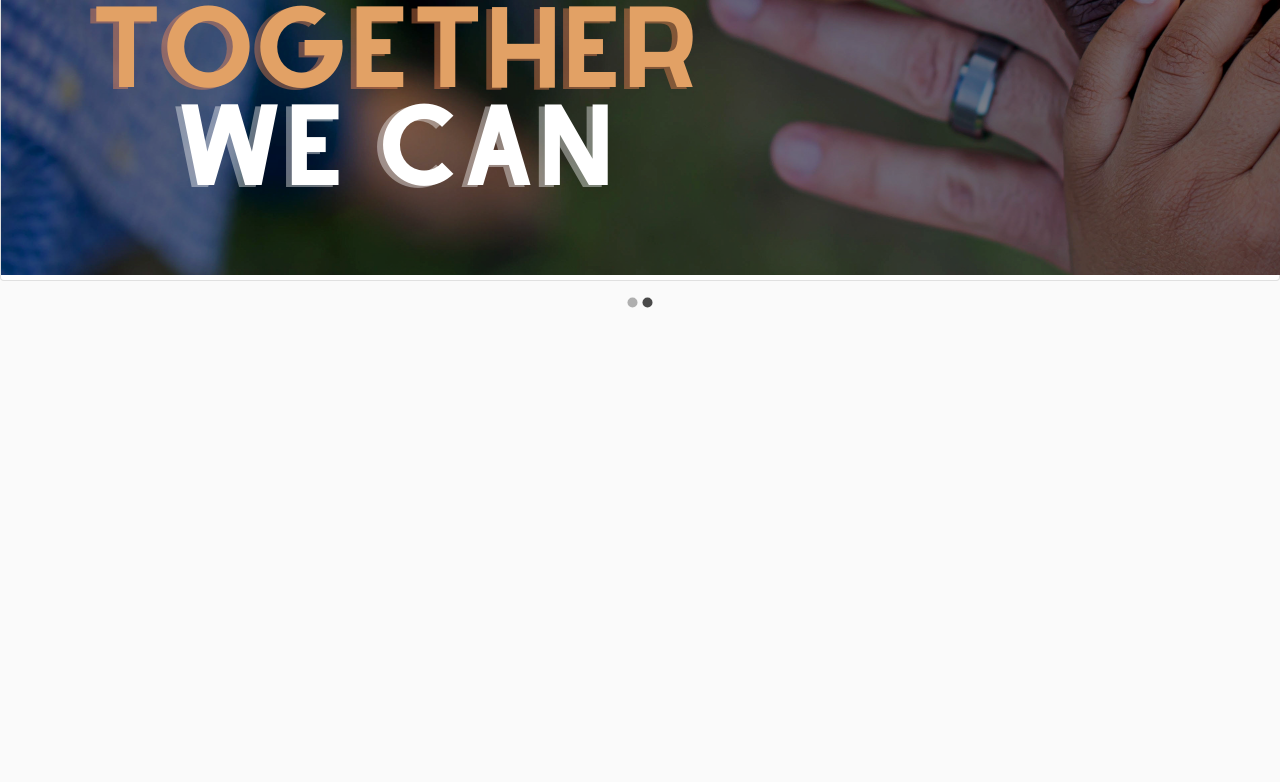
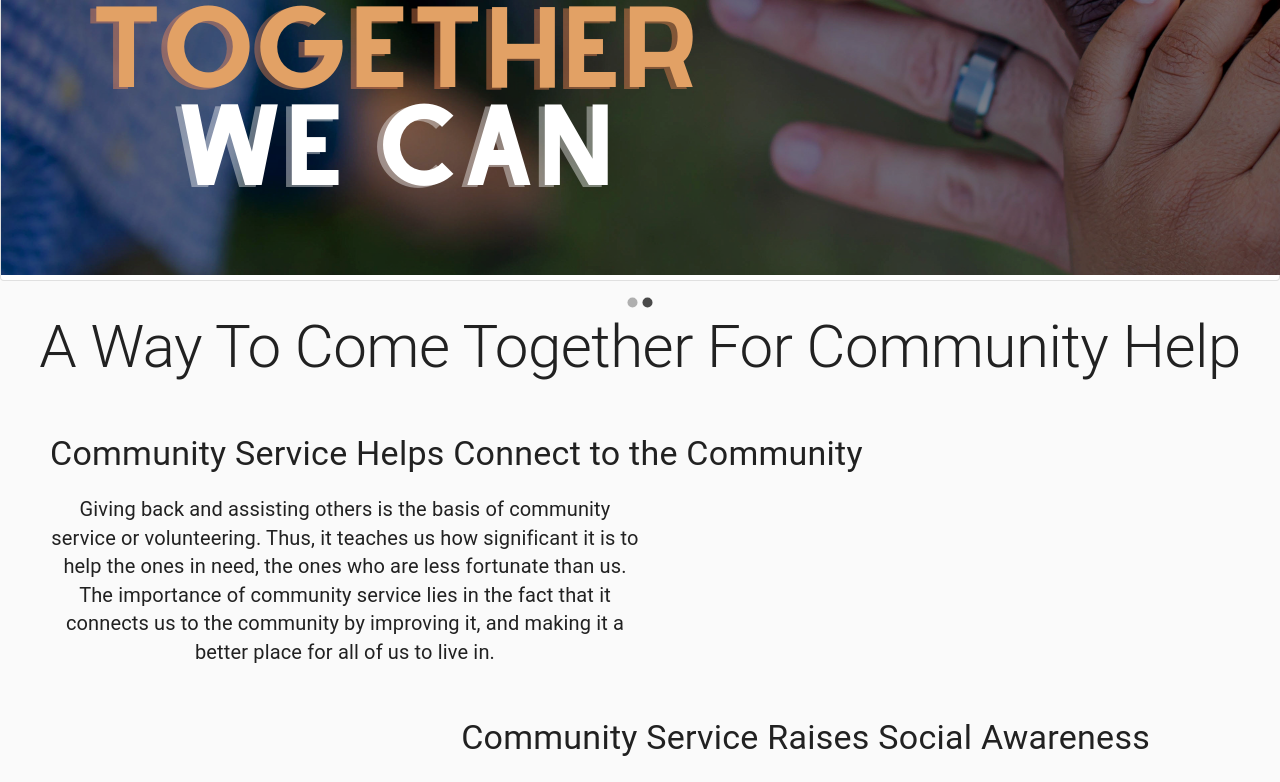
Before and after one commit to atishekk/sahayam, a React (Create React App) app: page / in a window 1280 px wide. Shown: the part 538-1320 px from the top of the page. Before the commit the page ends 849 px from the top, so only its background shows below. Built offline with nearby package versions, Linux system fonts and the light colour scheme.

Commit message:
Landing Page Done

```diff
--- a/src/Components/AboutUS.js
+++ b/src/Components/AboutUS.js
@@ -1,18 +1,52 @@
 import React from "react";
 import Carousel from "react-material-ui-carousel";
-import {Paper} from "@material-ui/core";
+import {Grid, Paper, Typography} from "@material-ui/core";
 import one from "../../src/assets/1.png"
 import two from "../../src/assets/2.png"
+import three from "../../src/assets/3.jpg"
 
-const imageSource = [one, two]
+const imageSource = [one, two,]
 
 const AboutUS = () => {
     return (
-        <Carousel>
-            {
-                imageSource.map( x => <Image source={x} key={imageSource.indexOf(x)}/> )
-            }
-        </Carousel>
+        <React.Fragment>
+            <Carousel>
+                {
+                    imageSource.map( x => <Image source={x} key={imageSource.indexOf(x)}/> )
+                }
+            </Carousel>
+            <Grid container direction="column" justify="center">
+                <Typography align="center" variant="h2">
+                    A Way To Come Together For Community Help
+                </Typography>
+                <Typography align="left" variant="h4" style={{paddingLeft: "50px", paddingTop:"50px", paddingBottom: "20px" }}>
+                    Community Service Helps Connect to the Community
+                </Typography>
+                <Typography align="center" variant="p" style={{paddingLeft: "50px", paddingRight: "50%", fontSize: "20px"}}>
+                    Giving back and assisting others is the basis of community service or volunteering. Thus, it teaches us how significant it is to help the ones in need, the ones who are less fortunate than us. The importance of community service lies in the fact that it connects us to the community by improving it, and making it a better place for all of us to live in.
+                </Typography>
+
+                <Typography align="right" variant="h4" style={{paddingRight: "130px", paddingTop:"50px", paddingBottom: "20px"}}>
+                    Community Service Raises Social Awareness
+                </Typography>
+                <Typography align="center" variant="p" style={{paddingRight: "50px", paddingLeft: "50%", fontSize: "20px"}}>
+                    How does volunteering benefit the community? Volunteering or community service provides you with a perfect opportunity to become closer to the community you live in. Community service broadens your horizons by helping you understand the needs of the society and the population you are trying to help through the project you are volunteering on. Reading or hearing about issues is not quite the same as getting personally involved. It brings you closer to families and individuals in need, gives you firsthand experience and understanding of the conditions they are in.
+                </Typography>
+
+                <Typography align="left" variant="h4" style={{paddingLeft: "50px", paddingTop:"50px", paddingBottom: "20px" }}>
+                    Community Service Establishes Contacts and Friendships
+                </Typography>
+                <Typography align="center" variant="p" style={{paddingLeft: "50px", paddingRight: "50%", fontSize: "20px", paddingBottom: "100px"}}>
+                    The easiest way to make friends is through activities you perform together. Not only would you be helping the ones in need, but you would also be able to meet some other volunteers. This benefit of community service is especially important if you are new in an area. After all, is there a better way to meet your neighbors and show them how eager you are to improve your community? In addition, you could invite your existing friends to do community service with you and through it, further strengthen your relationship and have fun at the same time.
+                </Typography>
+                <Paper align="center" elevation={10} >
+                    <img src={three} style={{paddingTop: "100px"}}/>
+                    <Typography variant="h2" align="center" style={{paddingBottom: "100px"}}>
+                        Come Be a Part of Our Family
+                    </Typography>
+                </Paper>
+            </Grid>
+        </React.Fragment>
     )
 }
 
--- a/src/MainUI.js
+++ b/src/MainUI.js
@@ -141,7 +141,7 @@ export default function PersistentDrawerLeft({ role }) {
                 <MenuIcon />
               </IconButton>
               <Link to="/">
-                <Typography variant="h6" noWrap style={{ textDecoration: 'none', color: '#fff' }}>
+                <Typography variant="h4" noWrap style={{ textDecoration: 'none', color: '#fff' }}>
                   Sahayam
                 </Typography>
               </Link>
```
Also changed, not shown: src/assets/3.jpg (added).
